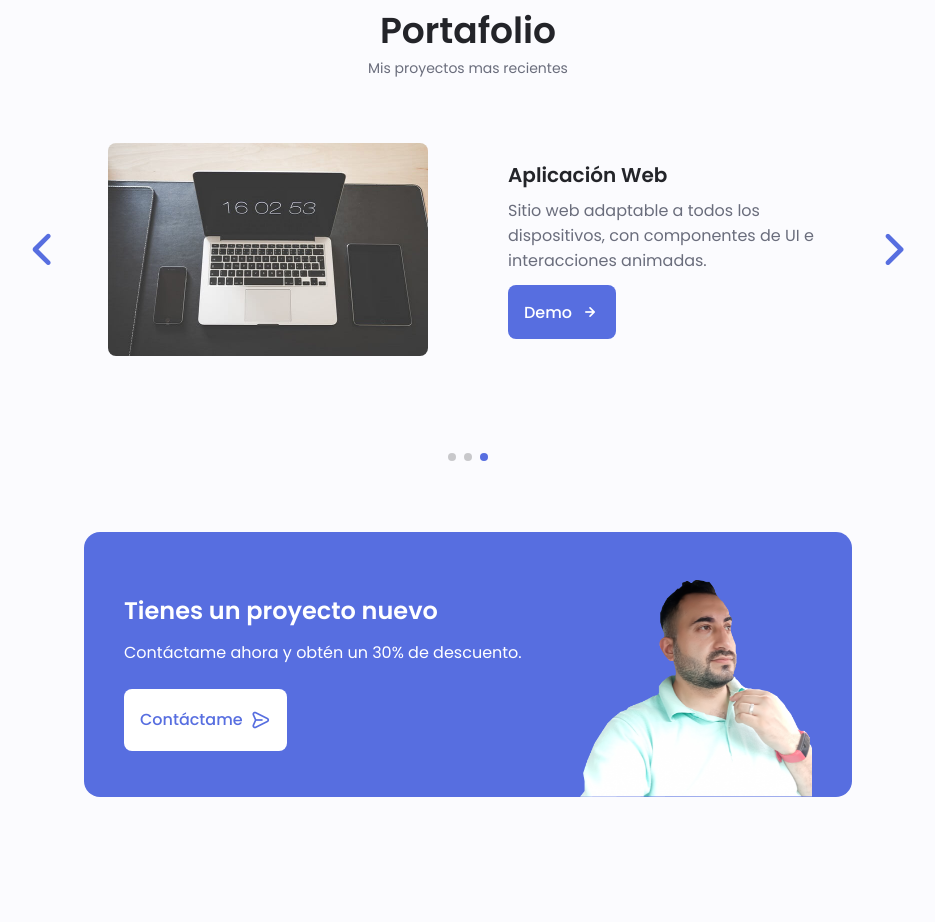
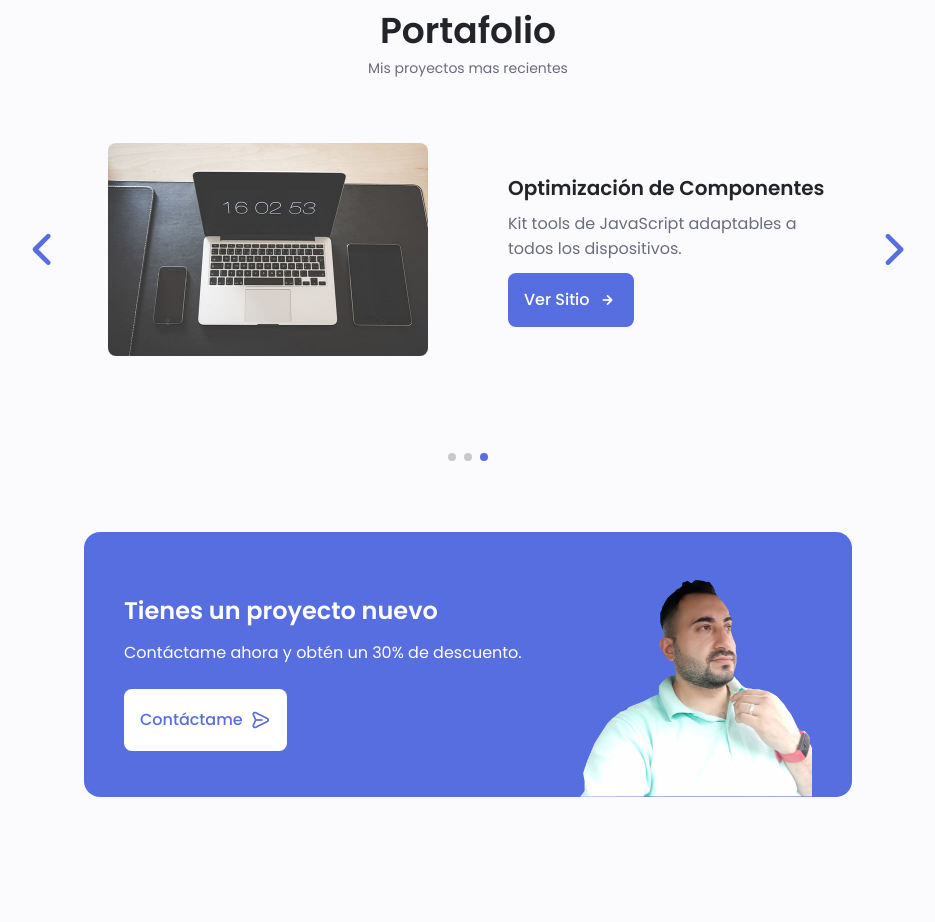
Before and after one commit to soydesarrolladorweb/fabianBarrera, a plain HTML site: page index.html in a window 1280 px wide. Shown: the part 1879-2801 px from the top of the page, without its empty margins (172-1107 px from the left). Drawn offline with nearby package versions, Linux system fonts and the light colour scheme.

Commit message:
Updated webSite#3 JavaScriptTools

```diff
--- a/index.html
+++ b/index.html
@@ -403,7 +403,7 @@
                                 <h3 class="portfolio__title">Sitio Web Moderno</h3>
                                 <p class="portfolio__description">Sitio web adaptable a todos los dispositivos, con componentes de UI e interacciones animadas.</p>
                                 <a href="https://soydesarrolladorweb.github.io/WebSiteRestaurant/" target="_blank" class="button button--flex button--small portfolio__button">
-                                    Demo
+                                    Ver Sitio
                                 <i class="uil uil-arrow-right button__icon"></i>
                                 </a>
                             </div>
@@ -417,7 +417,7 @@
                                 <h3 class="portfolio__title">Sitio Web Empresarial</h3>
                                 <p class="portfolio__description">Sitio web adaptable a todos los dispositivos, con componentes de UI e interacciones animadas.</p>
                                 <a href="https://soydesarrolladorweb.github.io/BataBitMobileFirst/" target="_blank" class="button button--flex button--small portfolio__button">
-                                    Demo
+                                    Ver Sitio
                                 <i class="uil uil-arrow-right button__icon"></i>
                                 </a>
                             </div>
@@ -428,10 +428,10 @@
                             <img src="assets/img/portfolio3.jpg" alt="" class="portfolio__img">
 
                             <div class="portfolio__data">
-                                <h3 class="portfolio__title">Aplicación Web</h3>
-                                <p class="portfolio__description">Sitio web adaptable a todos los dispositivos, con componentes de UI e interacciones animadas.</p>
-                                <a href="#contact" class="button button--flex button--small portfolio__button">
-                                    Demo
+                                <h3 class="portfolio__title">Optimización de Componentes</h3>
+                                <p class="portfolio__description">Kit tools de JavaScript adaptables a todos los dispositivos.</p>
+                                <a href="https://soydesarrolladorweb.github.io/javascript-tools/" target="_blank" class="button button--flex button--small portfolio__button">
+                                    Ver Sitio
                                 <i class="uil uil-arrow-right button__icon"></i>
                                 </a>
                             </div>
```
